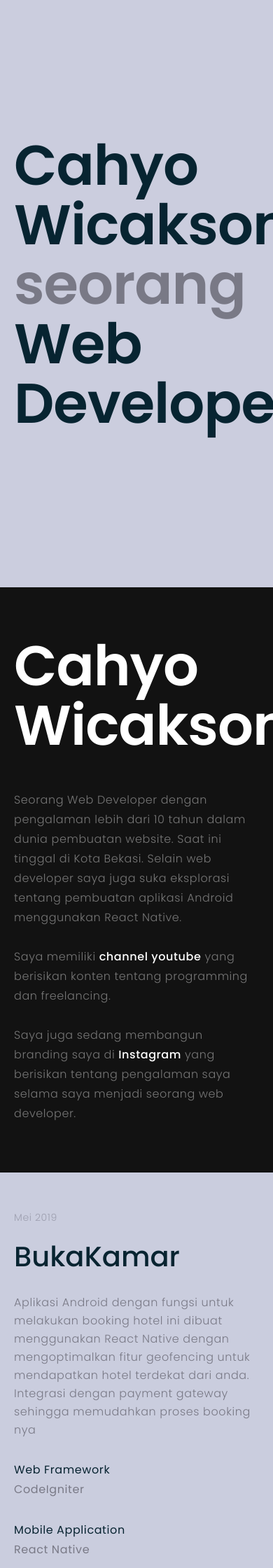
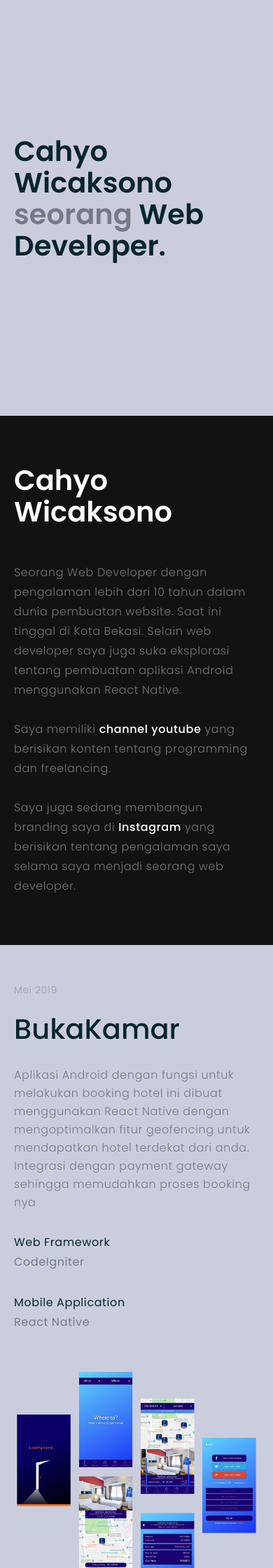
Before and after one commit to cwicaksono/cwicaksono.github.io, a Jekyll site: the page built from index.html, in a window 390 px wide. Shown: the top 2240 px of the page at 70% size. Built offline with Jekyll 4.4.1, drawn with Linux system fonts in a browser that asks for light colours; nearby versions of some CDN libraries; Markdown is read by kramdown in place of the engine named in the settings; the list of posts is cut into pages by our own code.

Commit message:
Update home.css

```diff
--- a/assets/css/home.css
+++ b/assets/css/home.css
@@ -462,6 +462,11 @@ nav a:hover {
 }
 
 @media only screen and (max-width: 767px) {
+	.titleabout {
+		font-size: 40px;
+		line-height: 45px;
+		letter-spacing: 0px;
+	}
 	.titleabout2 {
 		font-size: 30px;
 		line-height: 40px;
```
